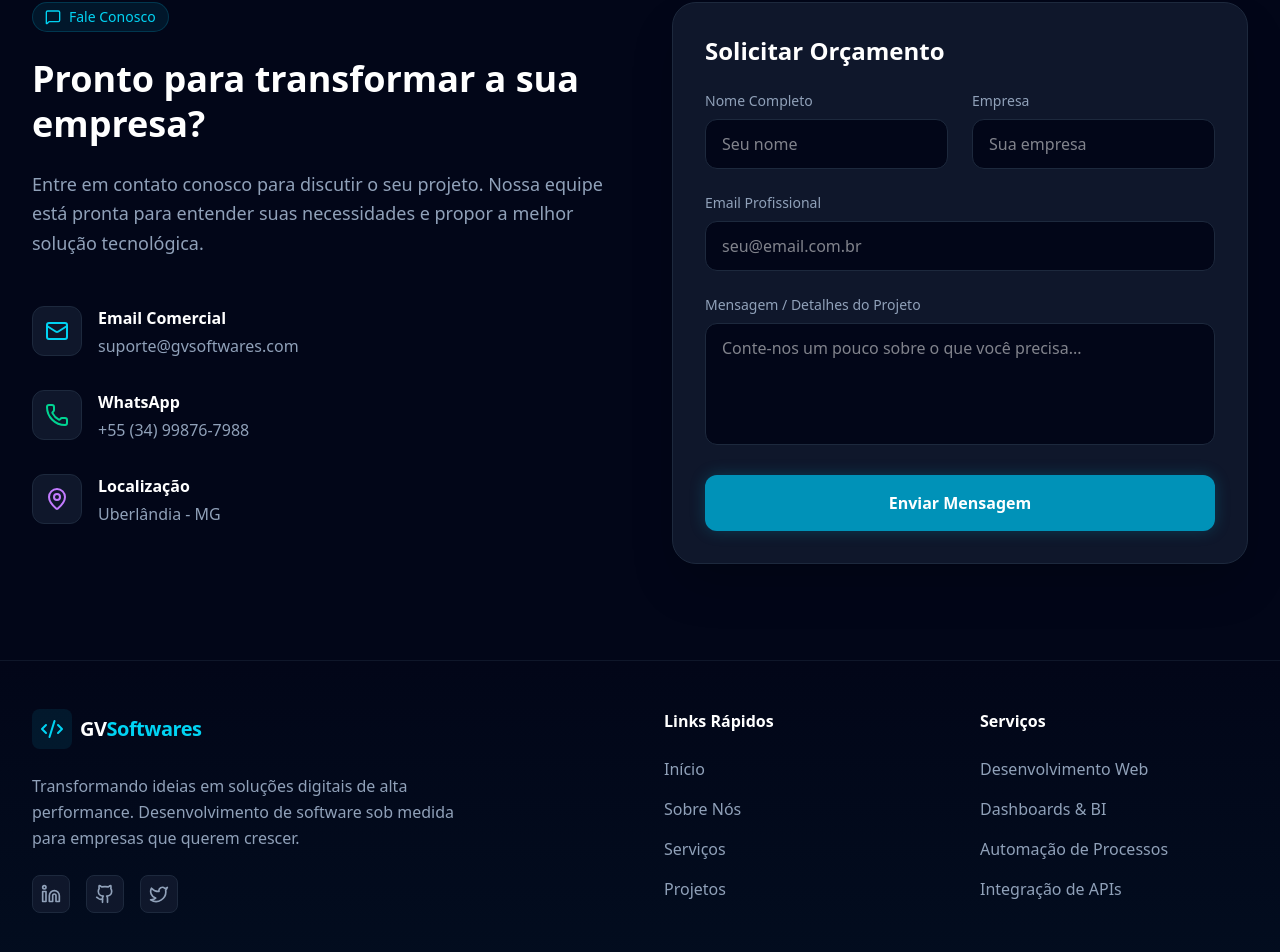
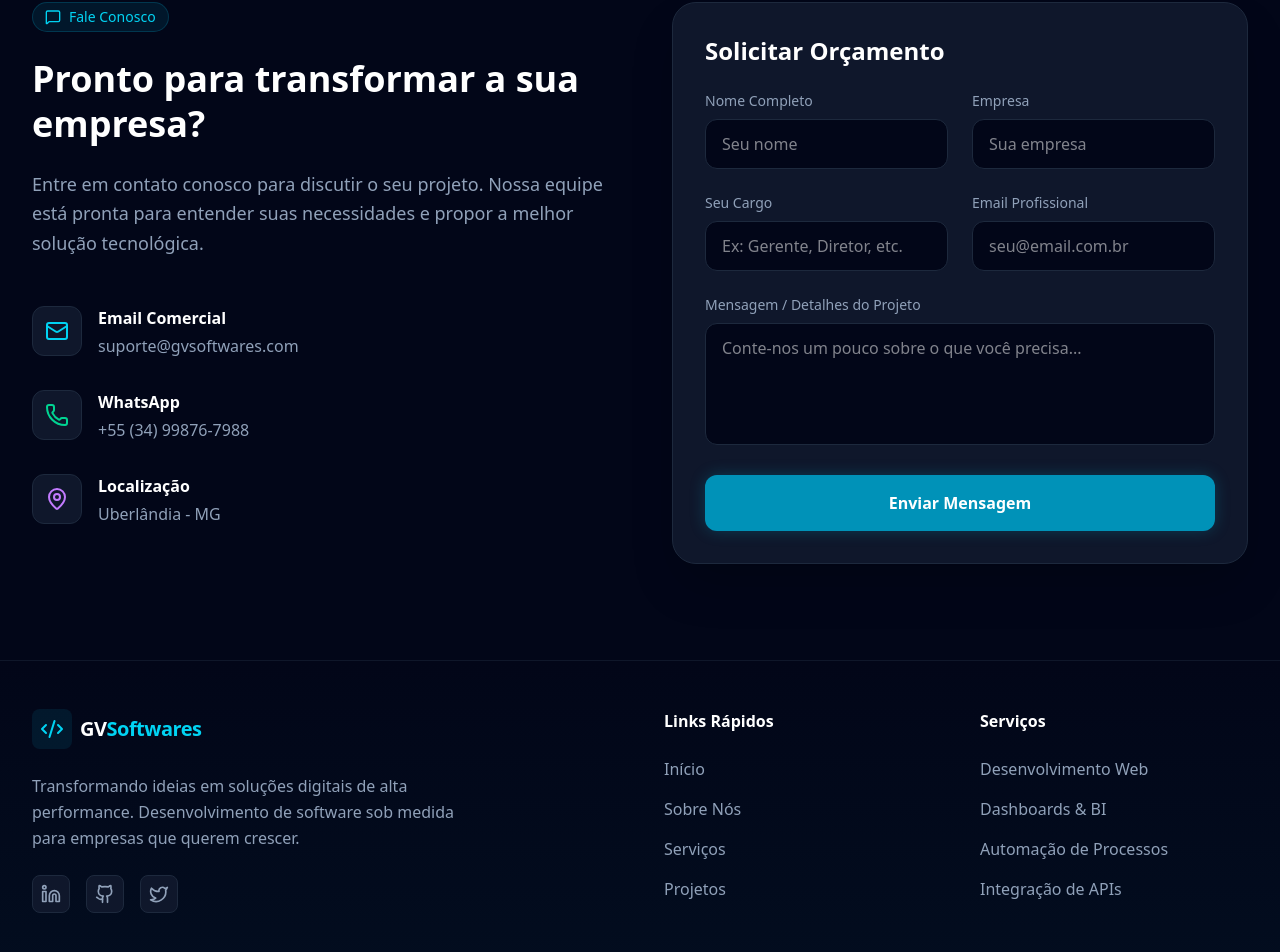
Before and after one commit to GVsoftwares/portifolio, a React (Vite) app: page / in a window 1280 px wide. Shown: the part 5471-6423 px from the top of the page. Built offline with nearby package versions, Linux system fonts and the light colour scheme.

Commit message:
feat: adição do campo cargo ao formulário de contato

```diff
--- a/src/components/Contact.tsx
+++ b/src/components/Contact.tsx
@@ -7,6 +7,7 @@ export default function Contact() {
   const [formData, setFormData] = useState({
     name: '',
     company: '',
+    role: '',
     email: '',
     message: ''
   });
@@ -27,6 +28,7 @@ export default function Contact() {
       const templateParams = {
         NOME: formData.name,
         EMPRESA: formData.company || 'Não informada',
+        CARGO: formData.role || 'Não informado',
         EMAIL: formData.email,
         MENSAGEM: formData.message,
       };
@@ -39,7 +41,7 @@ export default function Contact() {
       );
 
       setStatus('success');
-      setFormData({ name: '', company: '', email: '', message: '' });
+      setFormData({ name: '', company: '', role: '', email: '', message: '' });
       setTimeout(() => setStatus('idle'), 5000);
 
     } catch (error) {
@@ -152,6 +154,18 @@ export default function Contact() {
                 </div>
               </div>
 
+              <div className="grid sm:grid-cols-2 gap-6">
+                <div>
+                  <label htmlFor="role" className="block text-sm font-medium text-slate-400 mb-2">Seu Cargo</label>
+                  <input
+                    type="text"
+                    id="role"
+                    value={formData.role}
+                    onChange={(e) => setFormData({ ...formData, role: e.target.value })}
+                    className="w-full bg-slate-950 border border-slate-800 rounded-xl px-4 py-3 text-white focus:outline-none focus:border-cyan-500 focus:ring-1 focus:ring-cyan-500 transition-all"
+                    placeholder="Ex: Gerente, Diretor, etc."
+                  />
+                </div>
                 <div>
                   <label htmlFor="email" className="block text-sm font-medium text-slate-400 mb-2">Email Profissional</label>
                   <input
@@ -163,6 +177,7 @@ export default function Contact() {
                     className="w-full bg-slate-950 border border-slate-800 rounded-xl px-4 py-3 text-white focus:outline-none focus:border-cyan-500 focus:ring-1 focus:ring-cyan-500 transition-all"
                     placeholder="seu@email.com.br"
                   />
+                </div>
               </div>
 
               <div>
--- a/src/email-template.html
+++ b/src/email-template.html
@@ -83,6 +83,16 @@
                 </tr>
               </table>
 
+              <!-- Campo: Cargo -->
+              <table role="presentation" cellpadding="0" cellspacing="0" width="100%" style="margin-bottom:18px;">
+                <tr>
+                  <td style="background-color:#1e293b;border:1px solid rgba(34,211,238,0.1);border-radius:10px;padding:14px 18px;">
+                    <div style="font-size:10px;font-weight:700;letter-spacing:0.1em;text-transform:uppercase;color:#94a3b8;margin-bottom:5px;">Cargo</div>
+                    <div style="font-size:15px;font-weight:500;color:#ffffff;">{{CARGO}}</div>
+                  </td>
+                </tr>
+              </table>
+
               <!-- Campo: Email -->
               <table role="presentation" cellpadding="0" cellspacing="0" width="100%" style="margin-bottom:18px;">
                 <tr>
```
Lines whose indentation alone changed are shown as unchanged.
